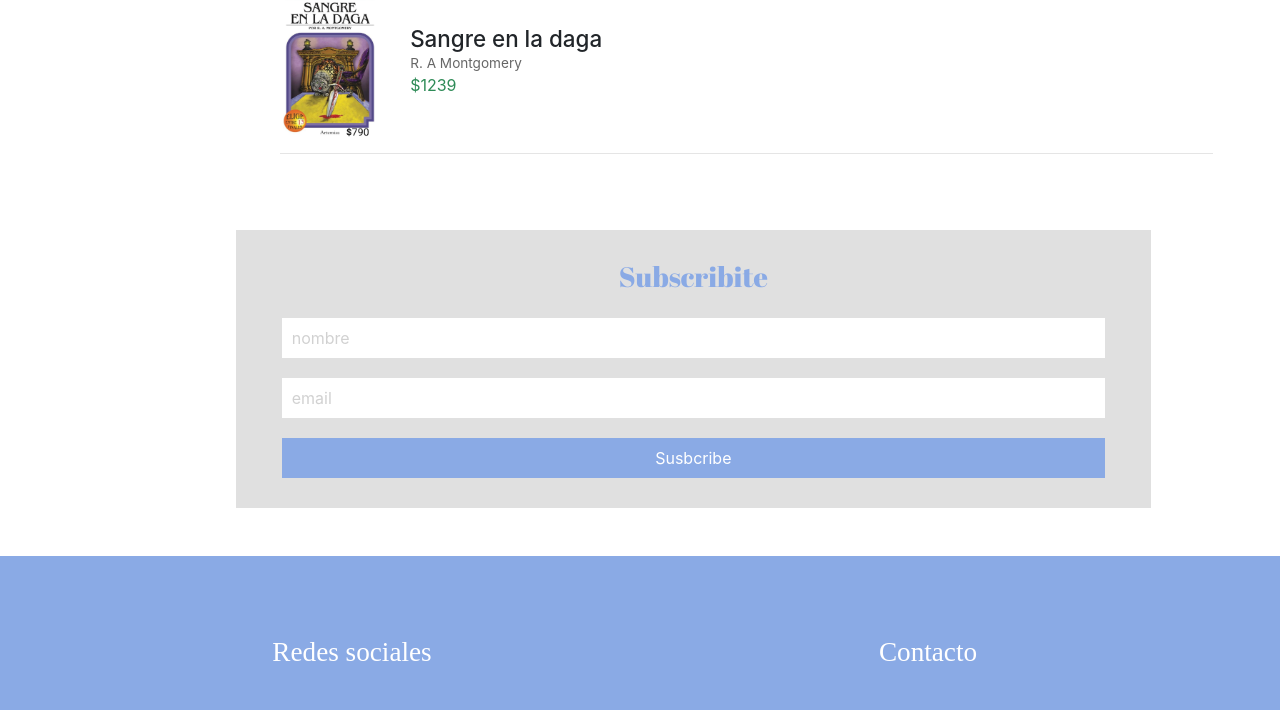
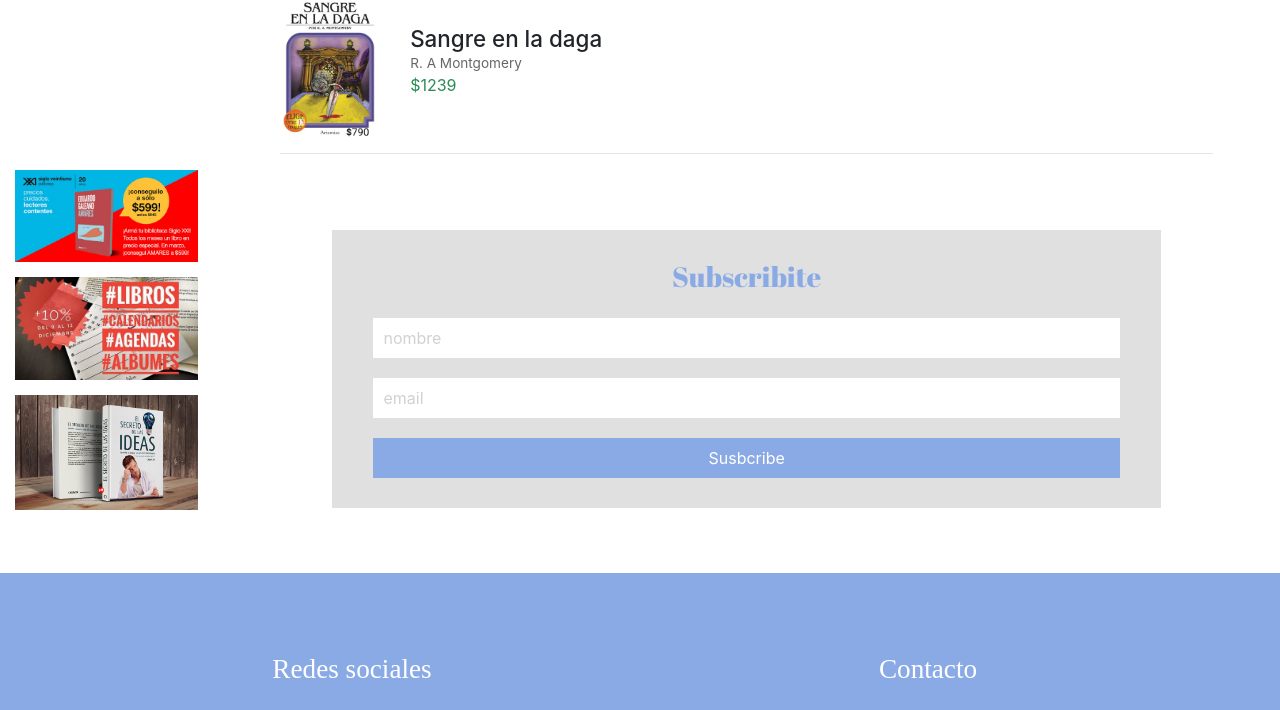
Before and after one commit to chino-hub/proyecto-final, a website: page pages/servicio.html in a window 1280 px wide. Shown: the part 759-1469 px from the top of the page. Drawn offline with nearby package versions, Linux system fonts and the light colour scheme; a web font is replaced by a local one.

Commit message:
se agrego anuncios

```diff
--- a/pages/servicio.html
+++ b/pages/servicio.html
@@ -168,8 +168,21 @@
         </div>
         <!-- FIN CONTENIDO -->
         <!-- INICIO FORMULARIO -->
-        <div class="row d-flex justify-content-md-end">
-            <section class="col-12 col-md-11">
+        <div class="row d-flex">
+            <article class=" col-12 col-md-2">
+                <div class="contenidoSeccionAnuncio">
+                    <div class="anuncio">
+                        <img class="w-100" src="../assets/imagenes/anuncios/promocion-1.jpg" alt="">
+                    </div>
+                    <div class="anuncio">
+                        <img class="w-100" src="../assets/imagenes/anuncios/promocion-2.jpg" alt="">
+                    </div>
+                    <div class="anuncio">
+                        <img class="w-100" src="../assets/imagenes/anuncios/promocion-3.jpg" alt="">
+                    </div>
+                </div>
+            </article>
+            <section class="col-12 col-md-10">
                 <div class="subscripcion">
                     <h3 class="titulo mb-4">Subscribite</h3>
                     <form class="formulario" action="#">
--- a/scss/_servicio.scss
+++ b/scss/_servicio.scss
@@ -115,6 +115,14 @@ select {
     cursor: pointer;
 }
 
+// estilos anuncios
+.contenidoSeccionAnuncio>div {
+    width: 90%;
+    height: auto;
+    margin: auto;
+    margin-bottom: 15px;
+}
+
 @media only screen and (min-width:768px) {
     .contenidoFiltros {
         display: flex;
@@ -160,4 +168,9 @@ select {
             }
         }
     }
+    // estilos anuncios
+    .contenidoSeccionAnuncio>div {
+        width: 100%;
+        height: auto;
+    }
 }
```
Also changed, not shown: assets/imagenes/anuncios/promocion-1.jpg (renamed from assets/imagenes/promocion-1.jpg), assets/imagenes/anuncios/promocion-2.jpg (renamed from assets/imagenes/promocion-2.jpg), assets/imagenes/anuncios/promocion-3.jpg (renamed from assets/imagenes/promocion 3.jpg), css/style.css.
